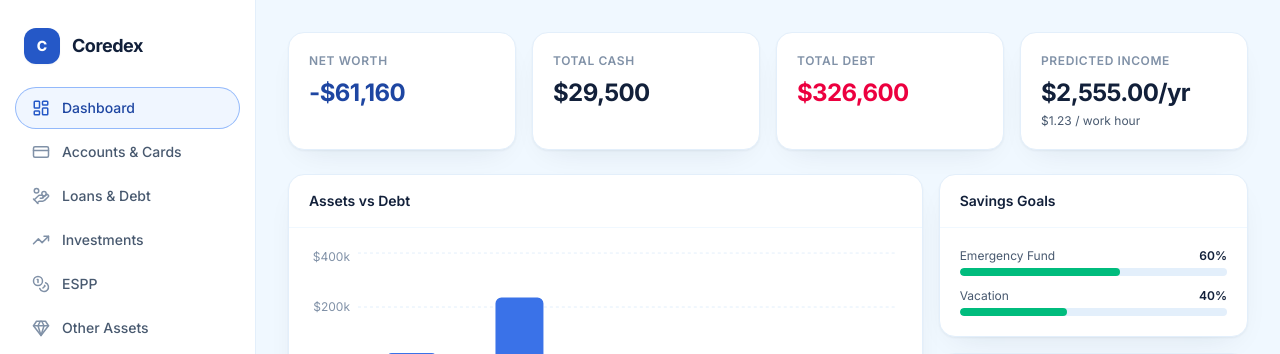
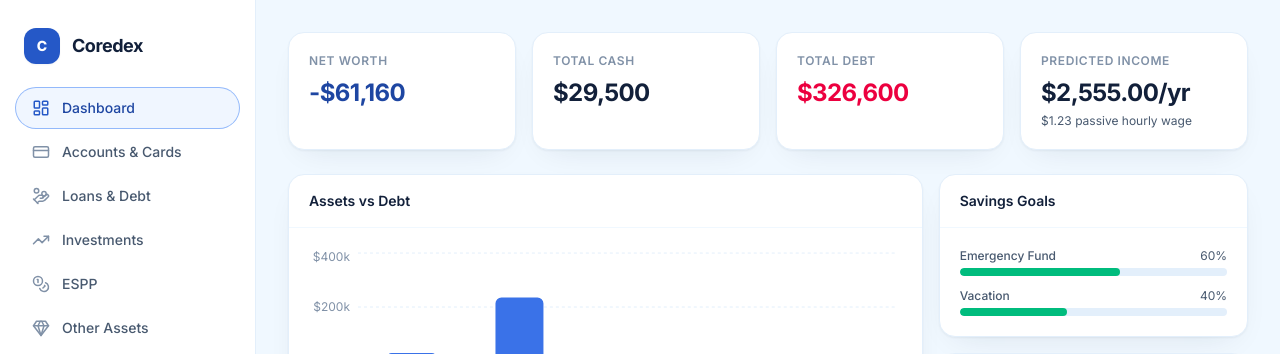
Before and after one commit to victorbooth/Coredex, a React (Vite) app: page / in a window 1280 px wide. Shown: the top 354 px of the page. Built offline with nearby package versions, Linux system fonts and the light colour scheme; the HTML template or start-up script is replaced by a standard one.

Commit message:
Update Dashboard.tsx

```diff
--- a/src/components/layout/Dashboard.tsx
+++ b/src/components/layout/Dashboard.tsx
@@ -7,7 +7,7 @@ import { loadDb } from '../../data/dataProvider'
 import {
   computeTotals, computePredictedIncome, getDueSoon, fmtMoney, fmtMoney2,
 } from '../../utils/finance'
-import { Badge, Card, CHART, Progress, Stat } from '../ui/kit'
+import { Badge, Card, CHART, CHART_TOOLTIP, Progress, Stat } from '../ui/kit'
 
 export default function Dashboard() {
   const db = useMemo(() => loadDb(), [])
@@ -28,10 +28,10 @@ export default function Dashboard() {
       {dueSoon.length > 0 && (
         <div className="flex items-center gap-3 rounded-2xl bg-amber-50 px-5 py-4 text-sm text-amber-800 ring-1 ring-amber-200">
           <CalendarClock size={18} className="shrink-0 text-amber-600" />
-          <div>
-            <span className="font-semibold">Payments due soon: </span>
+          <p>
+            <span className="font-semibold">Payments due soon:</span>{' '}
             {dueSoon.map((d) => `${d.account.nickname} in ${d.days}d`).join(' · ')}
-          </div>
+          </p>
         </div>
       )}
 
@@ -42,7 +42,7 @@ export default function Dashboard() {
         <Stat
           label="Predicted Income"
           value={`${fmtMoney2(income.totalAnnual)}/yr`}
-          sub={`${fmtMoney2(income.hourly)} / work hour`}
+          sub={`${fmtMoney2(income.hourly)} passive hourly wage`}
         />
       </div>
 
@@ -57,7 +57,11 @@ export default function Dashboard() {
                   tickFormatter={(v) => `$${Math.round(Number(v) / 1000)}k`}
                   tick={CHART.tick} axisLine={false} tickLine={false} width={44}
                 />
-                <Tooltip formatter={(v) => fmtMoney(Number(v))} contentStyle={CHART.tooltip} cursor={{ fill: '#f0f6ff' }} />
+                <Tooltip
+                  formatter={(v) => fmtMoney(Number(v))}
+                  contentStyle={CHART_TOOLTIP}
+                  cursor={{ fill: '#f0f6ff' }}
+                />
                 <Bar dataKey="value" fill={CHART.primary} radius={[6, 6, 0, 0]} maxBarSize={48} />
               </BarChart>
             </ResponsiveContainer>
@@ -72,7 +76,7 @@ export default function Dashboard() {
                 return (
                   <div key={g.id}>
                     <div className="mb-1 flex justify-between text-xs text-ink-600">
-                      <span>{g.name}</span><span className="font-semibold text-ink-900">{pct}%</span>
+                      <span className="font-medium">{g.name}</span><span>{pct}%</span>
                     </div>
                     <Progress pct={pct} tone="emerald" />
                   </div>
```
